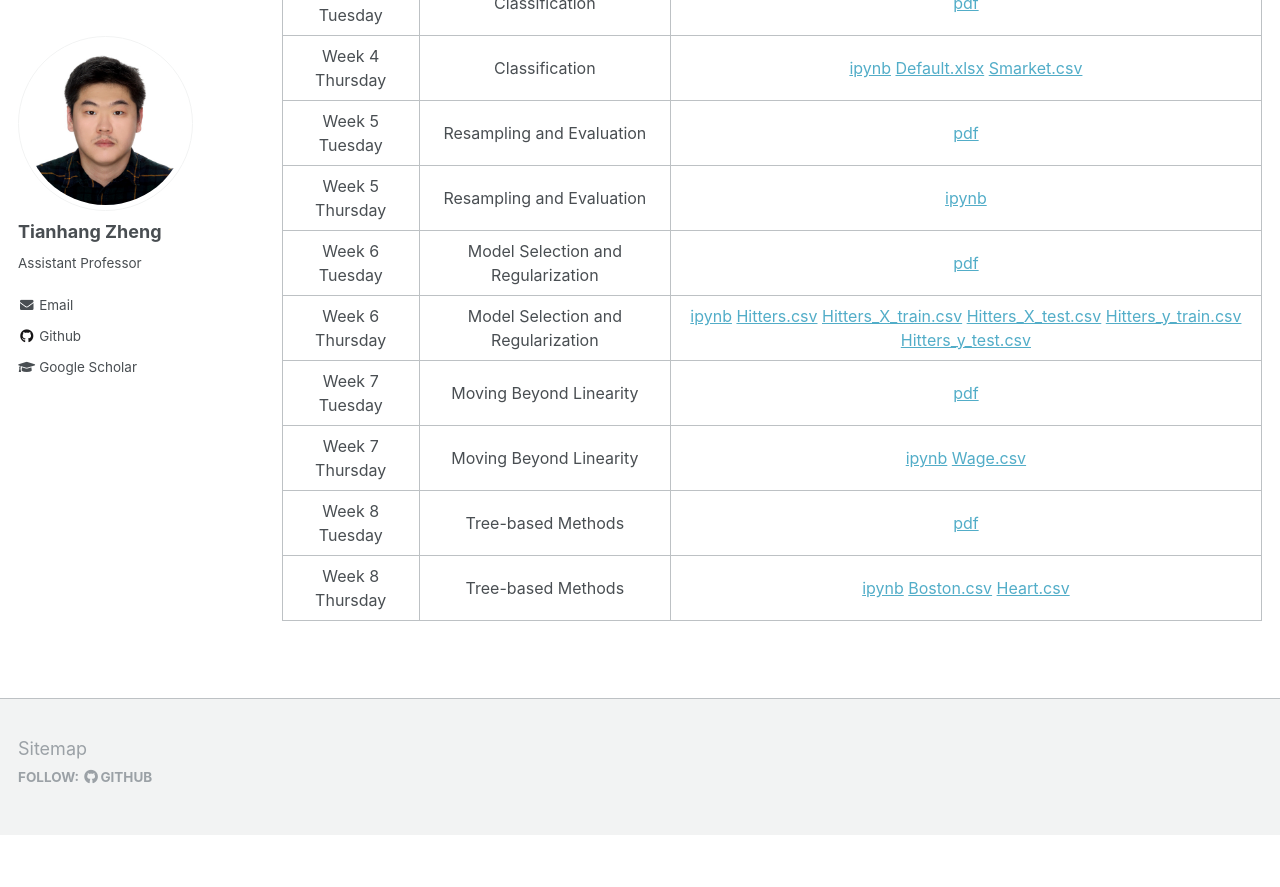
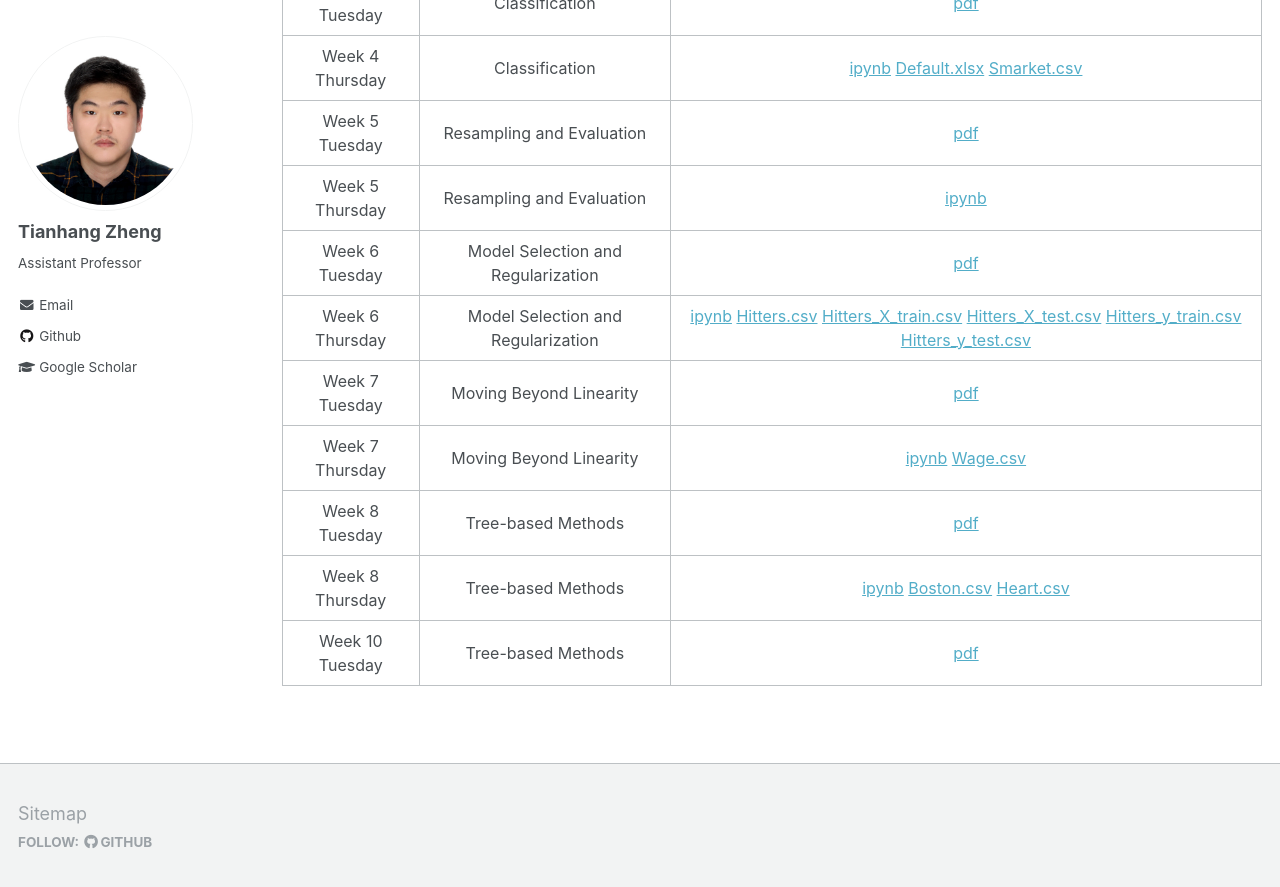
Before and after one commit to tianzheng4/tianzheng4.github.io, a Jekyll site: the page built from _umkc-teaching/2023-fall-teaching-1.md, in a window 1280 px wide and 900 px high, scrolled down 1237 px. Shown: the top 887 px of the window. Built offline with Jekyll 4.4.1, drawn with Linux system fonts in a browser that asks for light colours; before the commit the page ends 2072 px from its top, so only the background shows below that.

Commit message:
update material

```diff
--- a/_umkc-teaching/2023-fall-teaching-1.md
+++ b/_umkc-teaching/2023-fall-teaching-1.md
@@ -56,6 +56,7 @@
 |    Week 7 Thursday   |   Moving Beyond Linearity  | <a href="/umkc-teaching/code/Moving_Beyond_Linearity.ipynb" download>ipynb</a> <a href="/umkc-teaching/code/data/Wage.csv" download>Wage.csv</a>|
 |    Week 8 Tuesday    |   Tree-based Methods | [pdf](/umkc-teaching/slides/Lecture9.pdf)|
 |    Week 8 Thursday   |   Tree-based Methods  | <a href="/umkc-teaching/code/Tree_based_Methods.ipynb" download>ipynb</a> <a href="/umkc-teaching/code/data/Boston.csv" download>Boston.csv</a> <a href="/umkc-teaching/code/data/Heart.csv" download>Heart.csv</a>|
+|    Week 10 Tuesday    |   Tree-based Methods | [pdf](/umkc-teaching/slides/Lecture10.pdf)|
 
 
 
```
Also changed, not shown: 3 other files.
